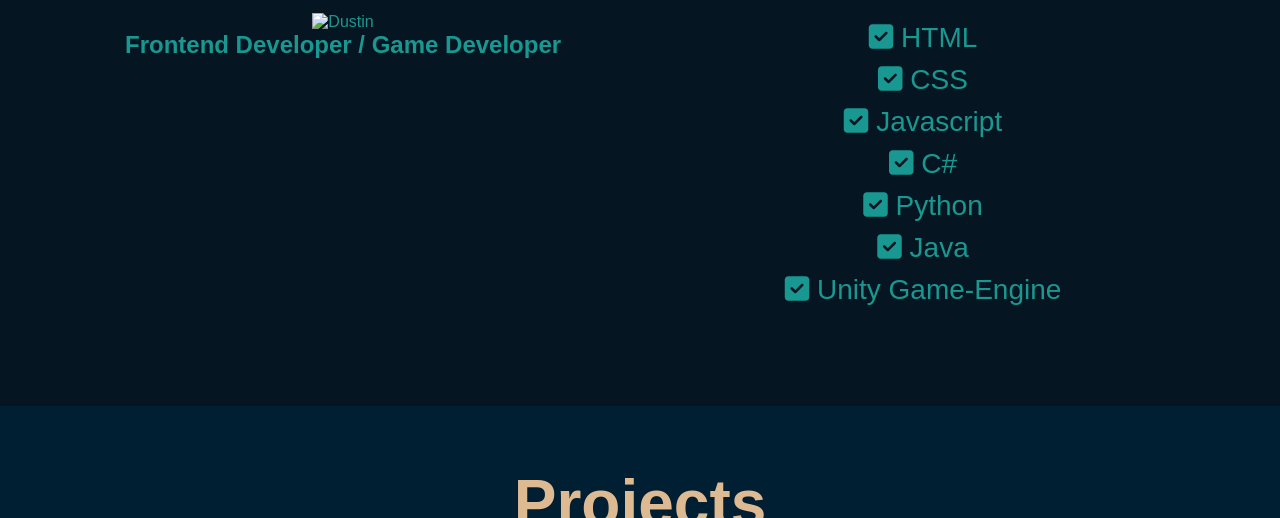
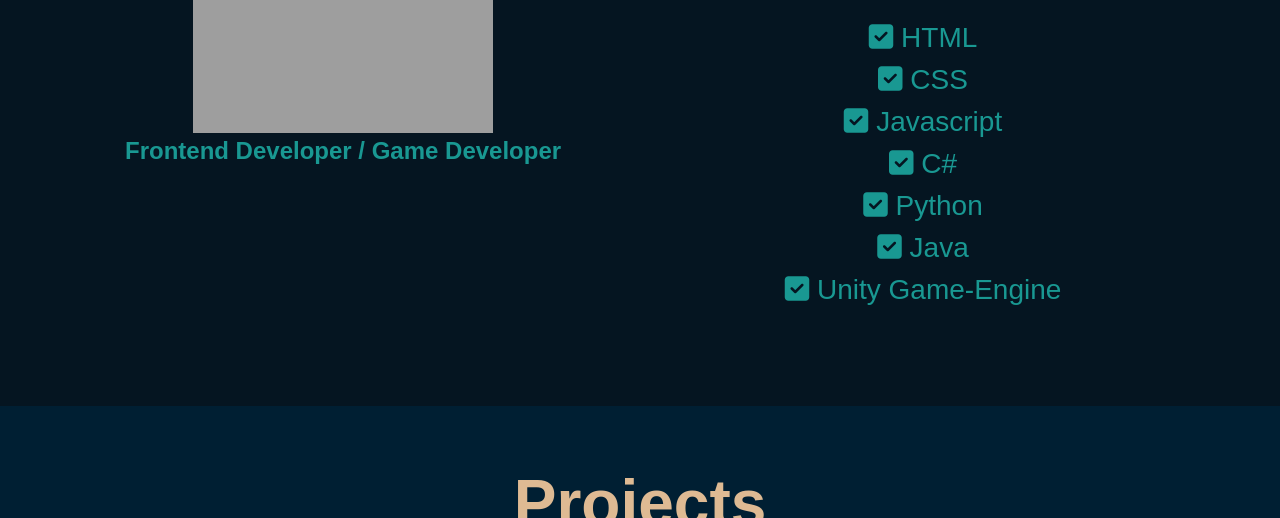
Before and after one commit to dmartino24/Professional-Portfolio, a plain HTML site: page index.html in a window 1280 px wide. Shown: the part 582-1100 px from the top of the page. Drawn offline with Linux system fonts and the light colour scheme; the site is published under a folder, as on GitHub Pages, so addresses that start at the root find nothing.

Commit message:
Updated readme

```diff
--- a/index.html
+++ b/index.html
@@ -33,7 +33,7 @@
     <section class="intro" id="intro">
       <div>
         <h1 class="secondary-title">Dustin Martin</h1>
-        <img src="/assets/img/My-Pic-Background.png" alt="Dustin" />
+        <img src="assets/img/My-Pic-Background.png" alt="Dustin" />
         <h1>Frontend Developer / Game Developer</h1>
       </div>
       <div class="flex-col">
```
Also changed, not shown: 2 other files.
